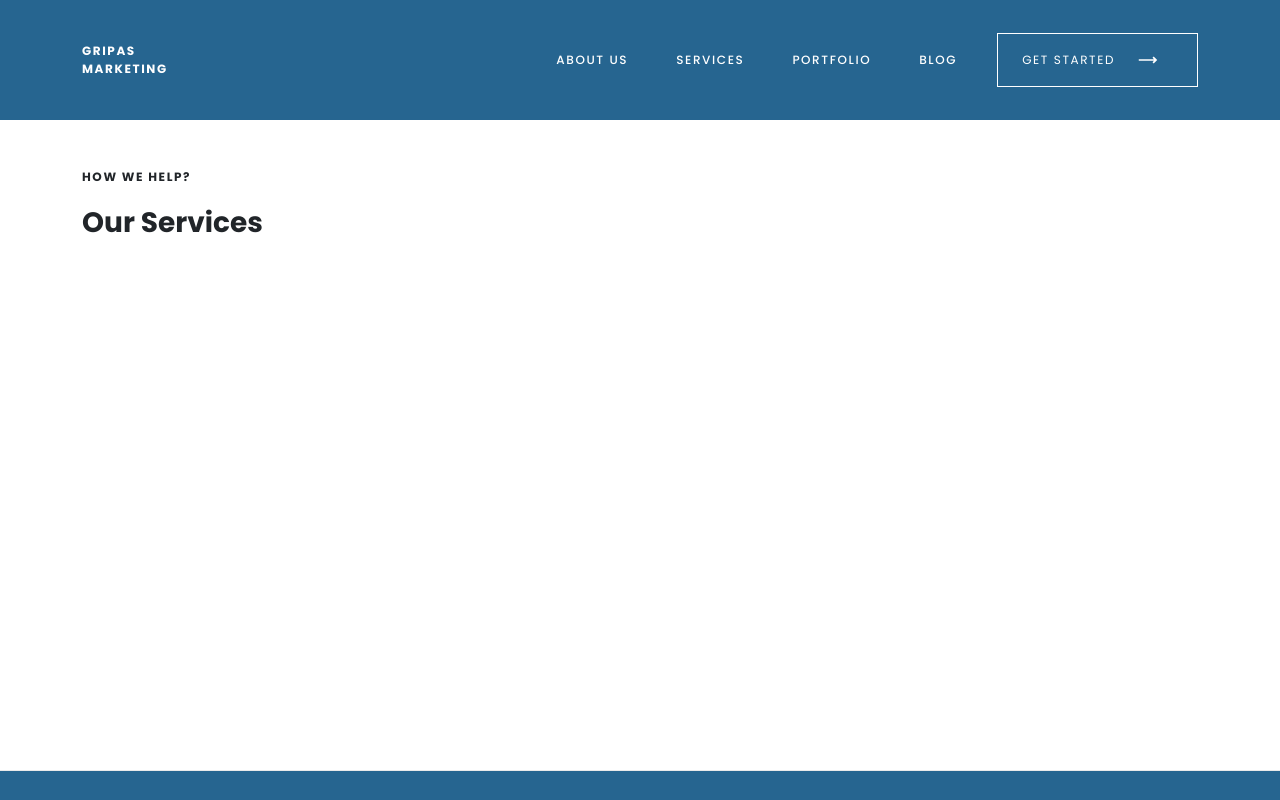
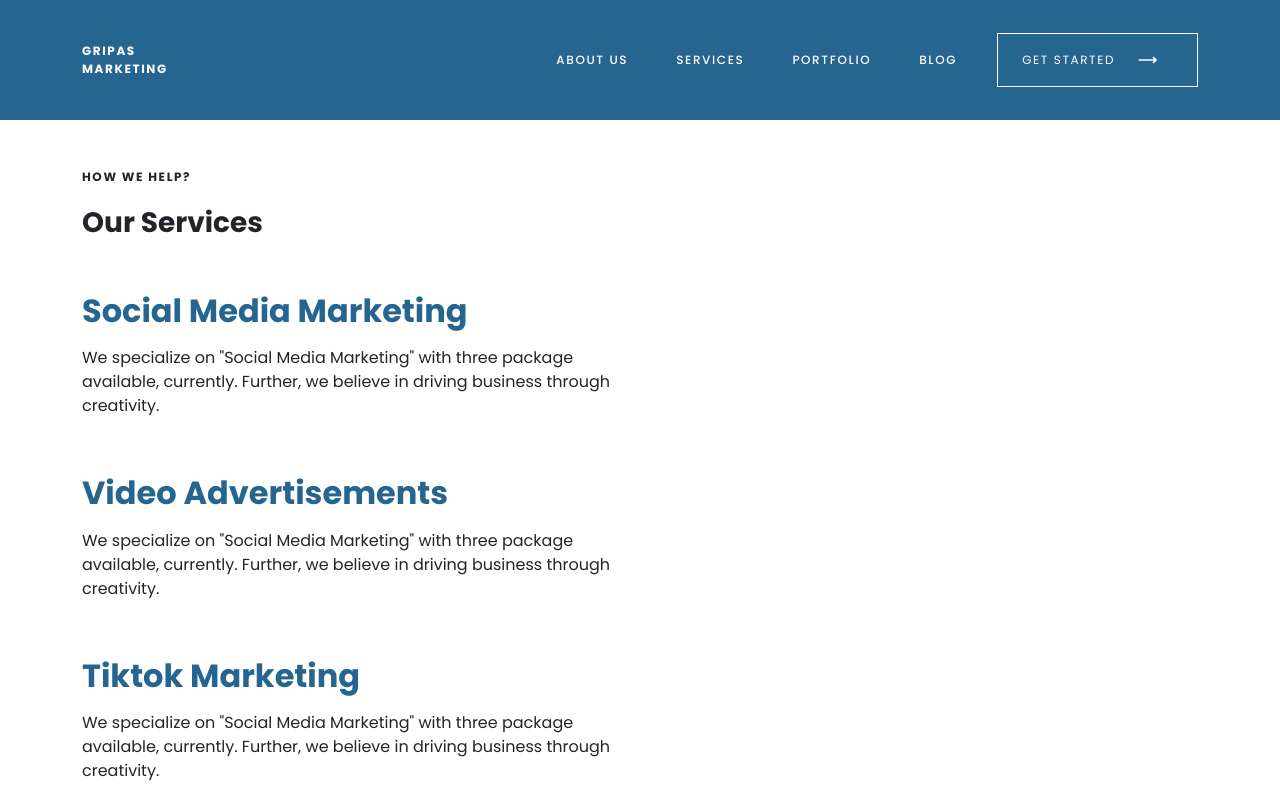
Before and after one commit to nareshban1/gripas-frontend, a Next.js app: page /services in a window 1280 px wide. Shown: the top 800 px of the page. Built offline with nearby package versions, Linux system fonts and the light colour scheme.

Commit message:
services page initial completed.

```diff
--- a/core/WhatWeDo/WhatWeDo.tsx
+++ b/core/WhatWeDo/WhatWeDo.tsx
@@ -4,7 +4,7 @@ import { motion, AnimatePresence } from "framer-motion";
 import AnimateInView from "../../components/AnimateInView/AnimateInView";
 import { CgArrowLongRight } from "react-icons/cg";
 import Link from "next/link";
-const services = [
+export const services = [
   {
     name: "Social Media Marketing",
     image: "/hero.svg",
--- a/pages/services.tsx
+++ b/pages/services.tsx
@@ -1,5 +1,6 @@
 import React from "react";
 import AnimateInView from "../components/AnimateInView/AnimateInView";
+import { services } from "../core/WhatWeDo/WhatWeDo";
 
 const Services = () => {
   return (
@@ -11,6 +12,19 @@ const Services = () => {
         <h3 className="font-size-lg fw-bold lh-1 my-3 text-dark lh-base">
           Our Services
         </h3>
+        {services.map((service,index) => (
+          <div key={service.id} className="row my-3">
+            <div className={`col-6`}>
+            <h1 className={`font-size-xl fw-bold my-3 text-primary `}> {service.name}</h1>
+            <p className="service-info fw-md-medium text-dark my-2">
+              We specialize on &quot;Social Media Marketing&quot; with three
+              package available, currently. Further, we believe in driving
+              business through creativity.{" "}
+            </p>
+            </div>
+
+          </div>
+        ))}
       </AnimateInView>
     </section>
   );
```
